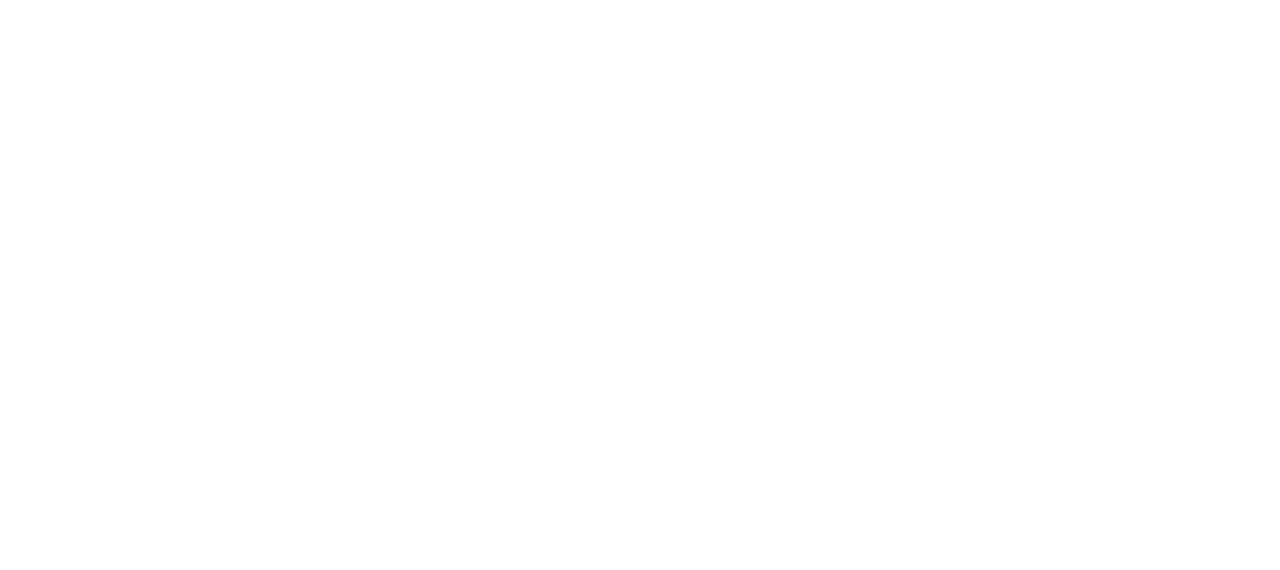
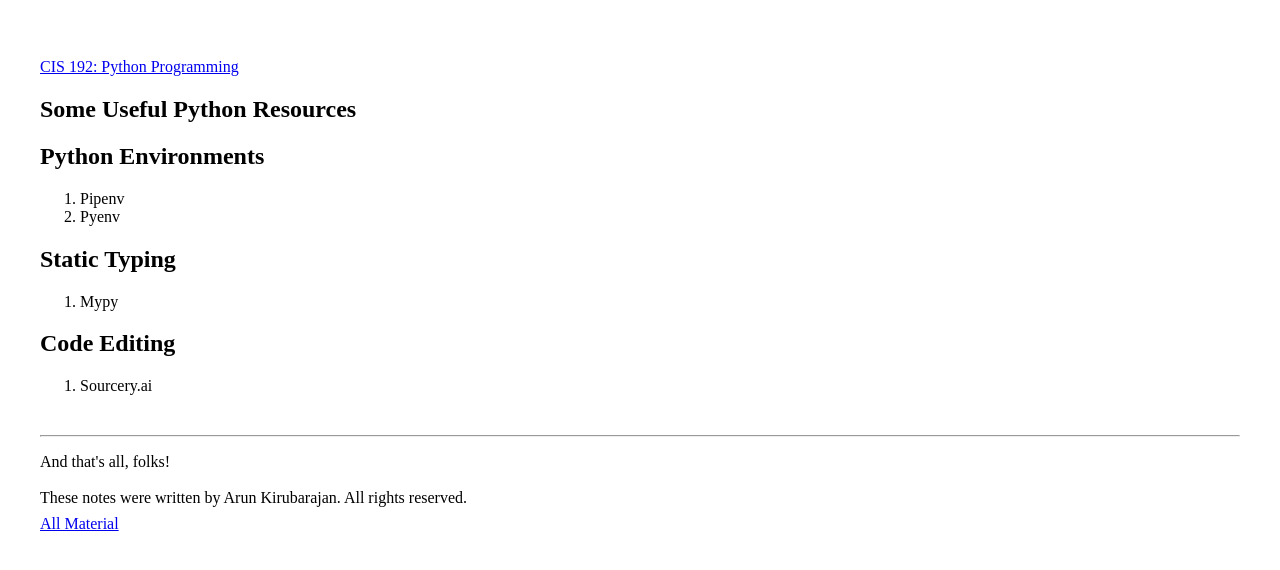
Before and after one commit to CIS192/website, a Gatsby site: page /useful in a window 1280 px wide. Before the commit this address had no page. Built offline with nearby package versions, Linux system fonts and the light colour scheme; Gatsby itself is replaced by a stand-in of ours.

Commit message:
Add useful guides to website

```diff
--- a/src/pages/lectures.js
+++ b/src/pages/lectures.js
@@ -70,6 +70,10 @@ const lectures = [
 ];
 
 const guides = [
+  {
+    topics: 'Useful Python Resources',
+    'notes': '/useful'
+  },
   {
     topics: 'Unix Commands',
     notes: '/unix',
--- /dev/null
+++ b/src/pages/useful/index.md
@@ -0,0 +1,15 @@
+---
+path: '/useful'
+---
+
+# Some Useful Python Resources
+
+## Python Environments
+1. Pipenv
+2. Pyenv
+
+## Static Typing
+1. Mypy
+
+## Code Editing
+1. Sourcery.ai
```
